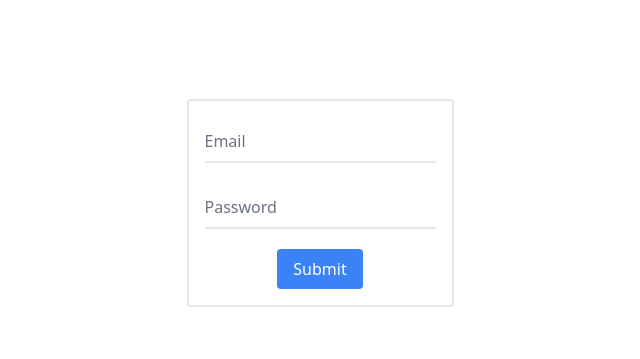
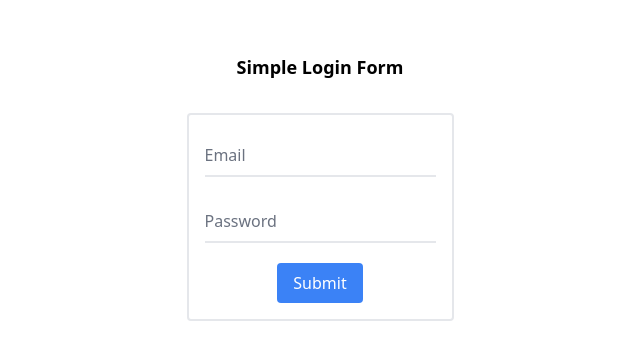
Before and after one commit to alfianahar/ci-cd-test, a React (Vite) app: page / in a window 1280 px wide. Shown: the part 213-572 px from the top of the page, without its empty margins (320-960 px from the left). Built offline with nearby package versions, Linux system fonts and the light colour scheme.

Commit message:
add : title

```diff
--- a/src/App.tsx
+++ b/src/App.tsx
@@ -1,11 +1,11 @@
-import LoginForm from './pages/LoginForm';
-import './App.css'
-
+import LoginForm from "./pages/LoginForm";
+import "./App.css";
 
 function App() {
   return (
     <>
-      <div className="flex justify-center items-center h-screen">
+      <div className="flex h-screen flex-col items-center justify-center">
+        <h1 className="font-sans text-lg font-extrabold">Simple Login Form</h1>
         <LoginForm />
       </div>
     </>
```
